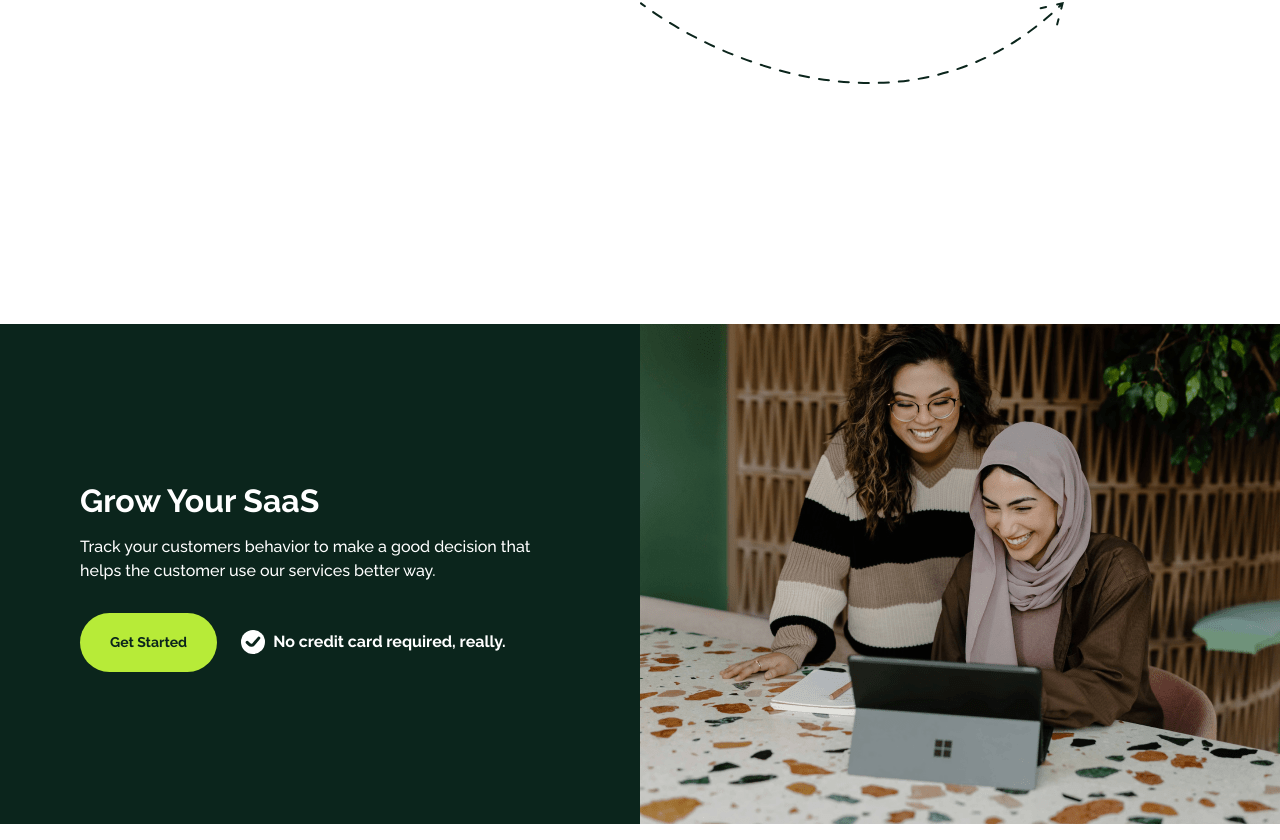
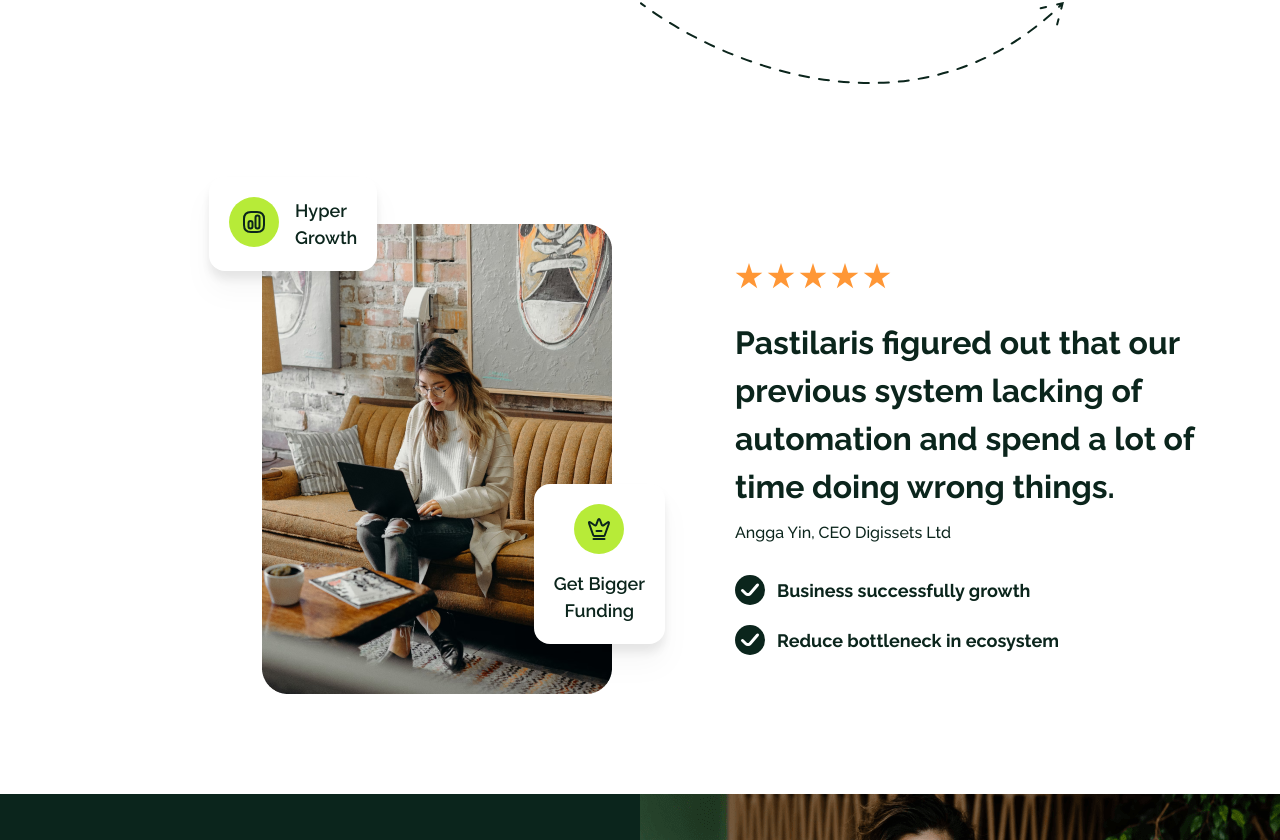
Before and after one commit to iniadnan/next-pastilaris-bwa, a Next.js app: page / in a window 1280 px wide. Shown: the part 1880-2720 px from the top of the page. Built offline with nearby package versions, Linux system fonts and the light colour scheme.

Commit message:
simple steps and done

```diff
--- a/app/components/SimpleStepsDone.tsx
+++ b/app/components/SimpleStepsDone.tsx
@@ -52,6 +52,70 @@ export default function SimpleStepsDone() {
                 <div className="mb-[140px] mt-5">
                     <Image className="w-auto h-auto object-cover relative left-1/2" src="/icons/arrow-2.svg" height={80} width={422} alt="Arrow" />
                 </div>
+                {/* Section 2 */}
+                <div className="flex items-center justify-end flex-wrap gap-x-[70px]">
+                    <div className="w-[456px] flex justify-center relative font-semibold text-[18px]">
+                        <div className="absolute -top-[47px] left-0 inline-flex w-auto h-[94px] gap-x-4 p-5 rounded-[16px] bg-white drop-shadow-xl">
+                            <svg width="50" height="50" viewBox="0 0 50 50" fill="none" xmlns="http://www.w3.org/2000/svg">
+                                <circle cx="24.9998" cy="25" r="25" fill="#B7EB38" />
+                                <path d="M22 35H28C33 35 35 33 35 28V22C35 17 33 15 28 15H22C17 15 15 17 15 22V28C15 33 17 35 22 35Z" stroke="#0B251C" strokeWidth="2" strokeLinecap="round" strokeLinejoin="round" />
+                                <path d="M28.5 31.5C29.6 31.5 30.5 30.6 30.5 29.5V20.5C30.5 19.4 29.6 18.5 28.5 18.5C27.4 18.5 26.5 19.4 26.5 20.5V29.5C26.5 30.6 27.39 31.5 28.5 31.5Z" stroke="#0B251C" strokeWidth="2" strokeLinecap="round" strokeLinejoin="round" />
+                                <path d="M21.5 31.5C22.6 31.5 23.5 30.6 23.5 29.5V26C23.5 24.9 22.6 24 21.5 24C20.4 24 19.5 24.9 19.5 26V29.5C19.5 30.6 20.39 31.5 21.5 31.5Z" stroke="#0B251C" strokeWidth="2" strokeLinecap="round" strokeLinejoin="round" />
+                            </svg>
+                            <h4>Hyper<br />Growth</h4>
+                        </div>
+                        <div className="absolute bottom-[50px] right-0 p-5 rounded-[16px] bg-white drop-shadow-xl">
+                            <svg className="mx-auto" width="50" height="50" viewBox="0 0 50 50" fill="none" xmlns="http://www.w3.org/2000/svg">
+                                <circle cx="24.9998" cy="25" r="25" fill="#B7EB38" />
+                                <path d="M29.6998 31.9801H20.2998C19.8798 31.9801 19.4098 31.6501 19.2698 31.2501L15.1298 19.6701C14.5398 18.0101 15.2298 17.5001 16.6498 18.5201L20.5498 21.3101C21.1998 21.7601 21.9398 21.5301 22.2198 20.8001L23.9798 16.1101C24.5398 14.6101 25.4698 14.6101 26.0298 16.1101L27.7898 20.8001C28.0698 21.5301 28.8098 21.7601 29.4498 21.3101L33.1098 18.7001C34.6698 17.5801 35.4198 18.1501 34.7798 19.9601L30.7398 31.2701C30.5898 31.6501 30.1198 31.9801 29.6998 31.9801Z" stroke="#0B251C" strokeWidth="2" strokeLinecap="round" strokeLinejoin="round" />
+                                <path d="M19.4998 35H30.4998" stroke="#0B251C" strokeWidth="2" strokeLinecap="round" strokeLinejoin="round" />
+                                <path d="M22.4998 27H27.4998" stroke="#0B251C" strokeWidth="2" strokeLinecap="round" strokeLinejoin="round" />
+                            </svg>
+                            <h4 className="mt-4 text-center">Get Bigger<br />
+                                Funding</h4>
+                        </div>
+                        <Image className="w-full max-w-[350px] h-auto object-cover" src="/images/simple-steps-done.png" height={470} width={350} alt="Hyper Growth" />
+                    </div>
+                    <div className="w-[470px] text-[#0B251C]">
+                        <div className="mb-[30px] flex items-center gap-x-1">
+                            <svg width="28" height="26" viewBox="0 0 28 26" fill="none" xmlns="http://www.w3.org/2000/svg">
+                                <path d="M13.9998 0L17.143 9.67376H27.3146L19.0856 15.6525L22.2288 25.3262L13.9998 19.3475L5.77082 25.3262L8.91402 15.6525L0.685025 9.67376H10.8566L13.9998 0Z" fill="#FF9736" />
+                            </svg>
+                            <svg width="28" height="26" viewBox="0 0 28 26" fill="none" xmlns="http://www.w3.org/2000/svg">
+                                <path d="M13.9998 0L17.143 9.67376H27.3146L19.0856 15.6525L22.2288 25.3262L13.9998 19.3475L5.77082 25.3262L8.91402 15.6525L0.685025 9.67376H10.8566L13.9998 0Z" fill="#FF9736" />
+                            </svg>
+                            <svg width="28" height="26" viewBox="0 0 28 26" fill="none" xmlns="http://www.w3.org/2000/svg">
+                                <path d="M13.9998 0L17.143 9.67376H27.3146L19.0856 15.6525L22.2288 25.3262L13.9998 19.3475L5.77082 25.3262L8.91402 15.6525L0.685025 9.67376H10.8566L13.9998 0Z" fill="#FF9736" />
+                            </svg>
+                            <svg width="28" height="26" viewBox="0 0 28 26" fill="none" xmlns="http://www.w3.org/2000/svg">
+                                <path d="M13.9998 0L17.143 9.67376H27.3146L19.0856 15.6525L22.2288 25.3262L13.9998 19.3475L5.77082 25.3262L8.91402 15.6525L0.685025 9.67376H10.8566L13.9998 0Z" fill="#FF9736" />
+                            </svg>
+                            <svg width="28" height="26" viewBox="0 0 28 26" fill="none" xmlns="http://www.w3.org/2000/svg">
+                                <path d="M13.9998 0L17.143 9.67376H27.3146L19.0856 15.6525L22.2288 25.3262L13.9998 19.3475L5.77082 25.3262L8.91402 15.6525L0.685025 9.67376H10.8566L13.9998 0Z" fill="#FF9736" />
+                            </svg>
+                        </div>
+                        <h3 className="font-bold text-[32px]">Pastilaris figured out that our previous system lacking of automation and spend a lot of time doing wrong things.</h3>
+                        <p className="font-medium mt-2.5 mb-[30px]">Angga Yin, CEO Digissets Ltd</p>
+                        <div className="flex items-center gap-x-3 mb-5">
+                            <div className="h-[30px] w-[30px] flex-none">
+                                <svg width="30" height="30" viewBox="0 0 30 30" fill="none" xmlns="http://www.w3.org/2000/svg">
+                                    <circle cx="14.9998" cy="15" r="15" fill="#0B251C" />
+                                    <path d="M7.49982 15.5L10.8279 18.7542C12.0703 19.9689 14.0815 19.8775 15.2085 18.5551L22.4998 10" stroke="white" strokeWidth="3" strokeLinecap="round" />
+                                </svg>
+                            </div>
+                            <p className="font-bold text-[18px] grow">Business successfully growth</p>
+                        </div>
+                        <div className="flex items-center gap-x-3">
+                            <div className="h-[30px] w-[30px] flex-none">
+                                <svg width="30" height="30" viewBox="0 0 30 30" fill="none" xmlns="http://www.w3.org/2000/svg">
+                                    <circle cx="14.9998" cy="15" r="15" fill="#0B251C" />
+                                    <path d="M7.49982 15.5L10.8279 18.7542C12.0703 19.9689 14.0815 19.8775 15.2085 18.5551L22.4998 10" stroke="white" strokeWidth="3" strokeLinecap="round" />
+                                </svg>
+                            </div>
+                            <p className="font-bold text-[18px] grow">Reduce bottleneck in ecosystem</p>
+                        </div>
+                    </div>
+                </div>
             </div>
         </main>
     )
```
Also changed, not shown: public/images/simple-steps-done.png (added).
